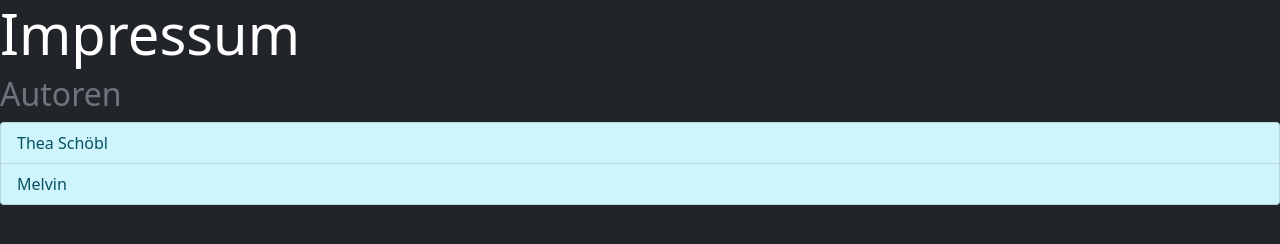
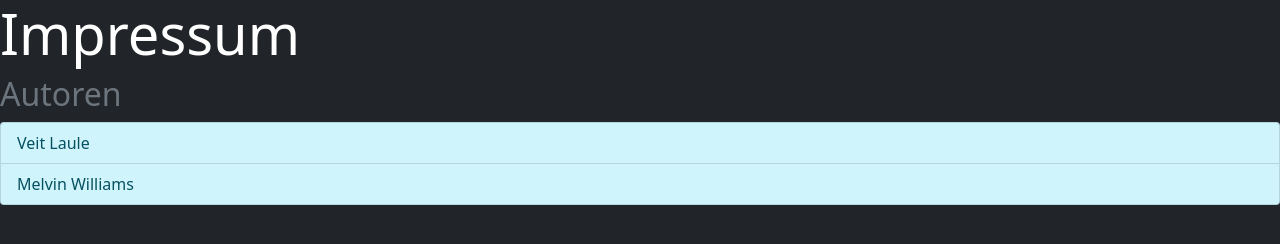
Before and after one commit to vDawgg/PPSKY_HA_2, a plain HTML site: page frontend/imprint.html in a window 1280 px wide. Drawn offline with nearby package versions, Linux system fonts and the light colour scheme.

Commit message:
update imprint

```diff
--- a/frontend/imprint.html
+++ b/frontend/imprint.html
@@ -16,8 +16,8 @@
 
     <h2 class="text-muted">Autoren</h2>
     <ul class="list-group">
-        <li class="list-group-item list-group-item-info">Thea Schöbl</li>
-        <li class="list-group-item list-group-item-info">Melvin</li>
+        <li class="list-group-item list-group-item-info">Veit Laule</li>
+        <li class="list-group-item list-group-item-info">Melvin Williams</li>
     </ul>
 </main>
 
```
